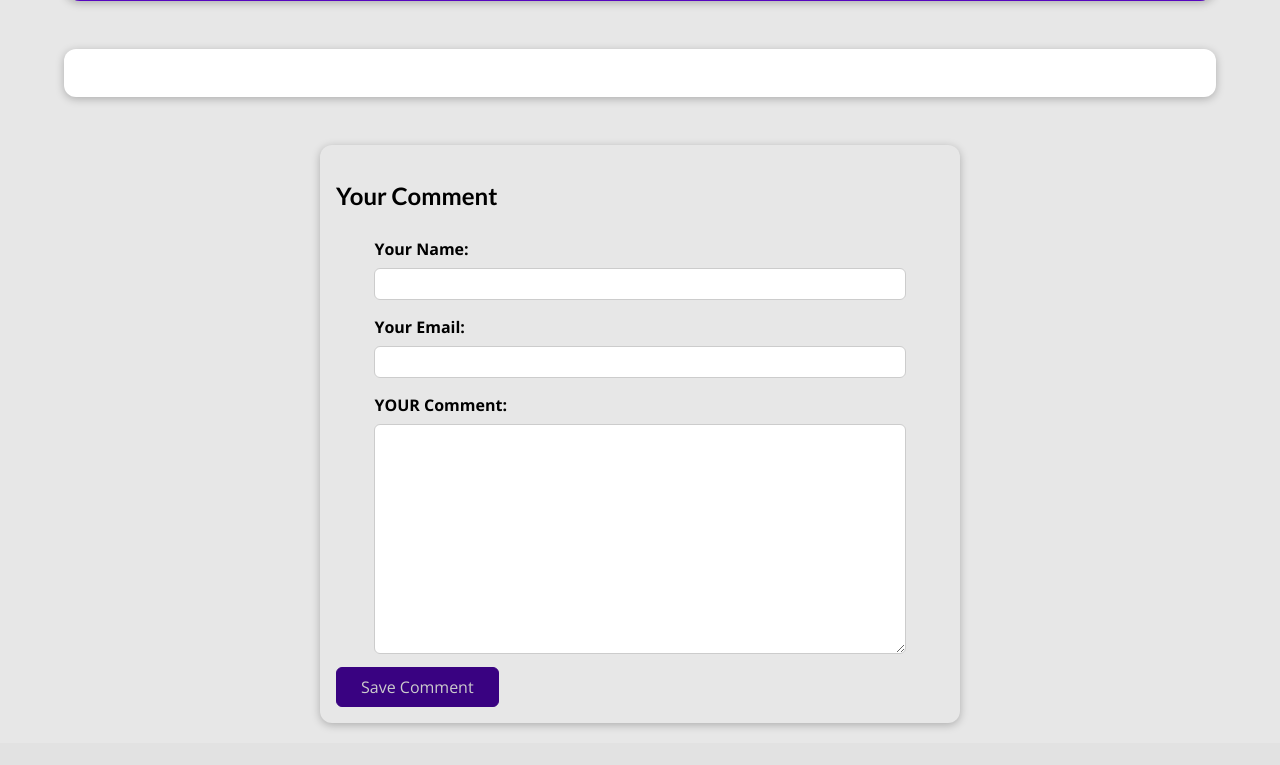
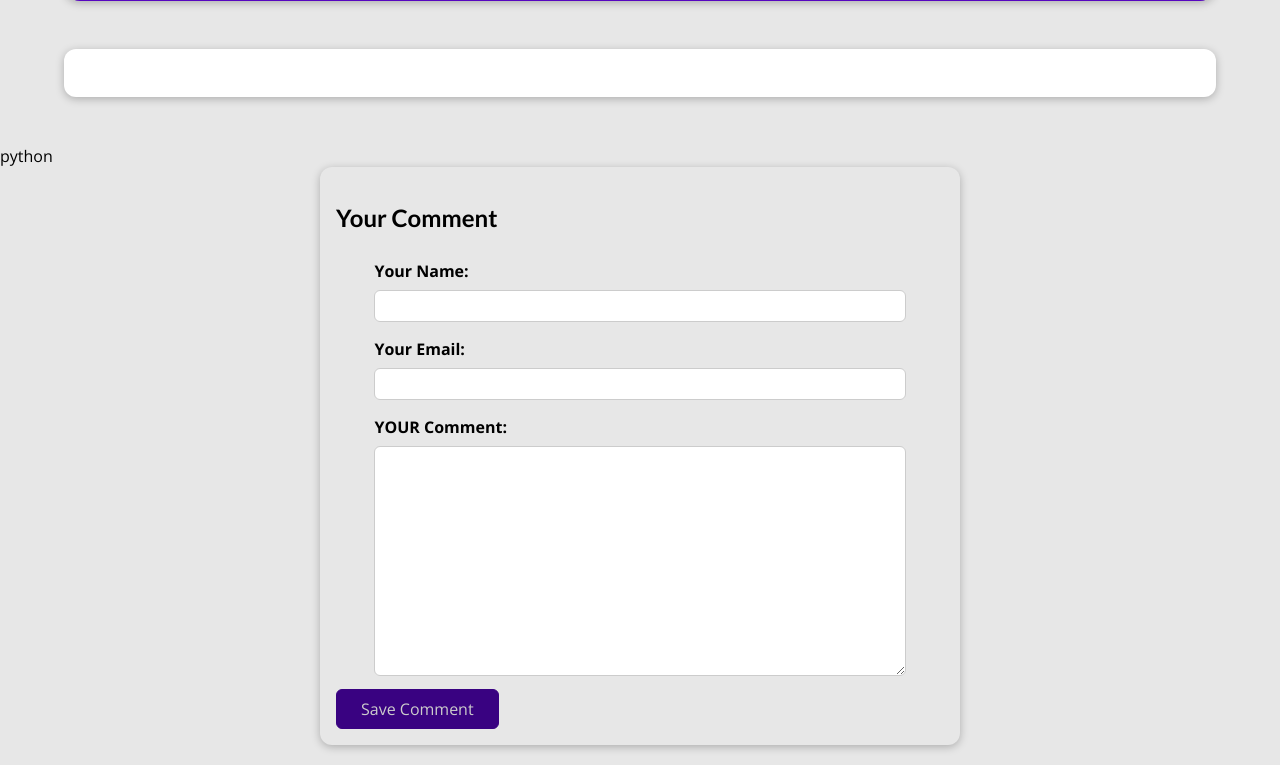
Before and after one commit to AlhakeemALI/Django-practice-Blog-project, a Django app: a page that uses blog/templates/blog/post-ditail.html in a window 1280 px wide. Shown: the part 479-1244 px from the top of the page. Before the commit the page ends 1206 px from the top, so only its background shows below. Run offline with Django 4.2, Linux system fonts and the light colour scheme; data comes from the database, SQL or seed files in the repository.

Commit message:
fix some bugs

```diff
--- a/blog/templates/blog/post-ditail.html
+++ b/blog/templates/blog/post-ditail.html
@@ -32,7 +32,7 @@
         {{ singel_post.content  | linebreaks}}
        </p>
   </main>
-
+python
         <section  id="comment-form">
             <h1>Your Comment</h1>
         <form action=" {% url 'post-detail' singel_post.slug %}" method="POST">
--- a/blog/views.py
+++ b/blog/views.py
@@ -40,7 +40,6 @@ class PostDetailView(View):
                "tags": post.tags.all(),
                "comment_form": CommentForm()
 
-
           }
           return render(request, "blog/post-ditail.html", context)
 
```
